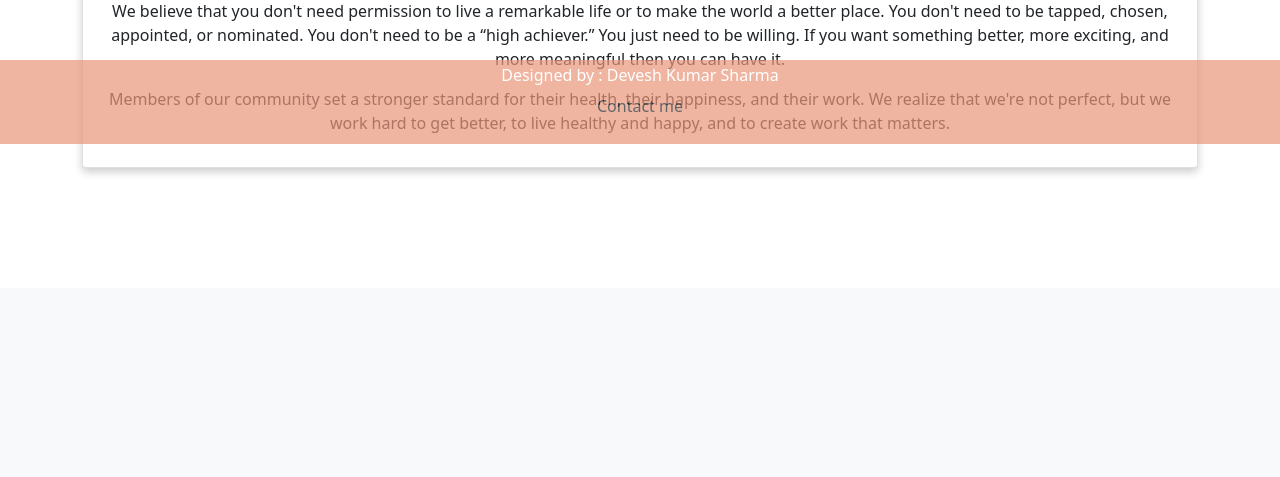
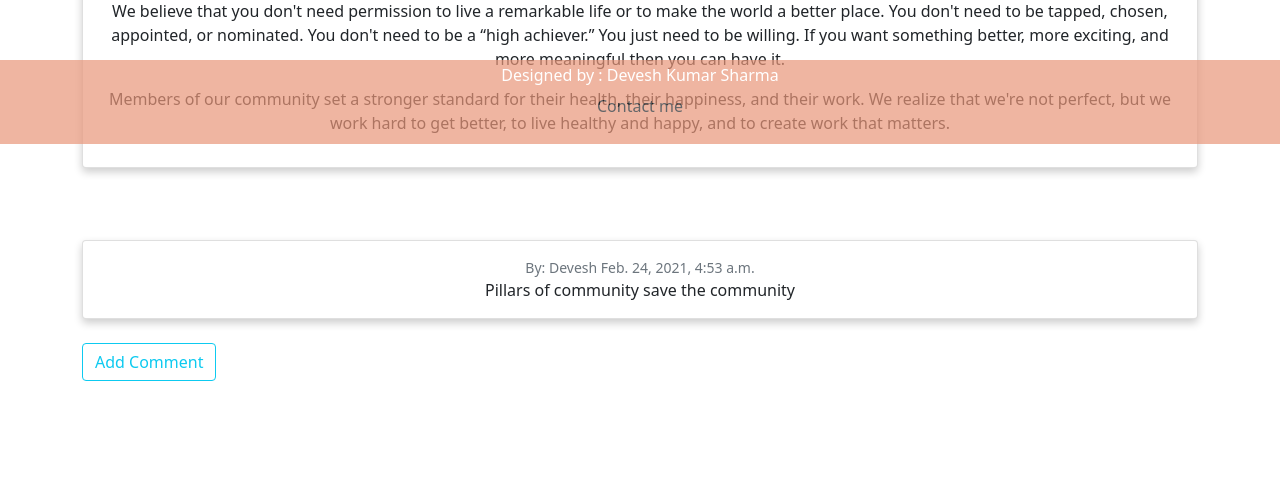
Before and after one commit to Devesh475/Blog-Project-2, a Django app: a page that uses login/loginapp/templates/blog_post_detail.html in a window 1280 px wide. Shown: the part 656-1133 px from the top of the page. Before the commit the page ends 830 px from the top, so only its background shows below. Run offline with Django 3.2, Linux system fonts and the light colour scheme; data comes from the database, SQL or seed files in the repository; both versions use the stored data as it was after the commit.

Commit message:
added comment functionality

```diff
--- a/login/loginapp/admin.py
+++ b/login/loginapp/admin.py
@@ -3,3 +3,4 @@
 # Register your models here.
 
 admin.site.register(Blogpost)
+admin.site.register(CommentForm)
--- a/login/loginapp/models.py
+++ b/login/loginapp/models.py
@@ -31,3 +31,12 @@
 
     def get_delete_url(self):
         return f"/blog/{self.slug}/delete"
+
+class CommentForm(models.Model):
+    post = models.ForeignKey(Blogpost, on_delete=models.CASCADE,related_name='allcomments')
+    name = models.CharField(max_length=200)
+    text = models.CharField(max_length=200)
+    date = models.DateTimeField(default=timezone.now)
+
+    def __str__(self):
+        return self.text
--- a/login/loginapp/templates/blog_post_detail.html
+++ b/login/loginapp/templates/blog_post_detail.html
@@ -20,9 +20,29 @@
     <div class="col-12">
     {% if request.user.is_authenticated %}
         {% if request.user == object.user %}
-            <a href="{{object.get_edit_url}}"><button type="submit" class="btn btn-outline-success">Edit</button></a>
+            <a href="{{object.get_edit_url}}"><button type="submit" class="btn btn-outline-secondary">Edit</button></a>
             <a href="{{object.get_delete_url}}"><button type="submit" class="btn btn-danger">Delete</button></a>
         {% endif %}
     {% endif %}
+    <br>
+    <br>
+
+    <div class="card" style="box-shadow: 0 4px 8px 0 rgba(0,0,0,0.2);transition: 0.3s;">
+        <div class="card-body" style="margin-right: auto;margin-left: auto; text-align: center;">
+            {% if comments %}
+                {% for comment in comments %}
+                    <small class="text-muted">By: {{comment.name}} </small>
+                    <small class="text-muted">{{comment.date}}</small>
+                    <p class="card-text">{{comment.text}}</p>
+                {% endfor %}
+            {% else %}
+                <p>No Comments Yet</p>
+            {% endif %}
+        </div>
+    </div>
+    {% block comment %}
+    {% endblock %}
+    <br>
+    <a href="{{object.get_absolute_url}}/comments" class="btn btn-outline-info">Add Comment</a>
     </div>
 {% endblock %}
--- a/login/loginapp/urls.py
+++ b/login/loginapp/urls.py
@@ -4,6 +4,7 @@
 
 urlpatterns = [
     path('<str:slug>/',views.blog_post_detail_view,name="blog_post_detail_view"),
+    path('<str:slug>/comments',views.addComment,name="addComment"),
     path('',views.blog_post_list_view,name="blog_post_list_view"),
     path('<str:slug>/edit/',views.blog_post_update_view,name="blog_post_update_view"),
     path('<str:slug>/delete/',views.blog_post_delete_view,name="blog_post_delete_view"),
--- a/login/loginapp/views.py
+++ b/login/loginapp/views.py
@@ -1,7 +1,7 @@
 from django.shortcuts import render, get_object_or_404, redirect
-from .models import Blogpost
+from .models import Blogpost, CommentForm
 from django.http import Http404
-from .forms import BlogPostModelForm
+from .forms import BlogPostModelForm, CommentModelForm
 from django.contrib.admin.views.decorators import staff_member_required
 from django.contrib.auth.decorators import login_required
 from django.utils import timezone
@@ -113,8 +113,9 @@
 
 def blog_post_detail_view(request,slug):
     obj = get_object_or_404(Blogpost, slug=slug)
+    comments = CommentForm.objects.filter(post=obj)
     template_name = 'blog_post_detail.html'
-    context = {'object':obj}
+    context = {'object':obj, "comments":comments}
     return render(request, template_name, context)
 
 @login_required
@@ -137,3 +138,21 @@
         return redirect('/blog')
     context = {'object':obj}
     return render(request, template_name, context)
+
+
+def addComment(request, slug):
+    obj = get_object_or_404(Blogpost, slug=slug)
+    comments = CommentForm.objects.filter(post=obj)
+    form = CommentModelForm(request.POST or None)
+    if form.is_valid():
+        comment = form.save(commit=False)
+        comment.post = obj
+        comment.date = timezone.now()
+        comment.save()
+        return redirect("/blog/{}".format(obj.slug))
+    template_name = "addComment.html"
+    context = {'object':obj,"form":form,"comments":comments}
+    return render(request, template_name, context)
+
+# def deleteComment(request):
+#     obj = get_object_or_404(CommentForm)
```
Also changed, not shown: login/loginapp/forms.py (+6 -1 lines), login/loginapp/templates/addComment.html (added, +17 -0 lines), login/db.sqlite3, login/loginapp/migrations/0011_auto_20210224_1021.py (added), login/loginapp/migrations/0012_auto_20210224_1048.py (added).
